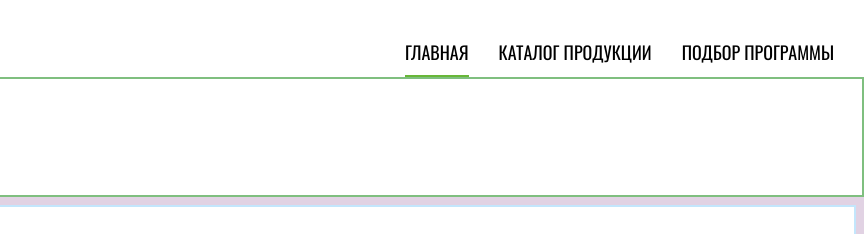
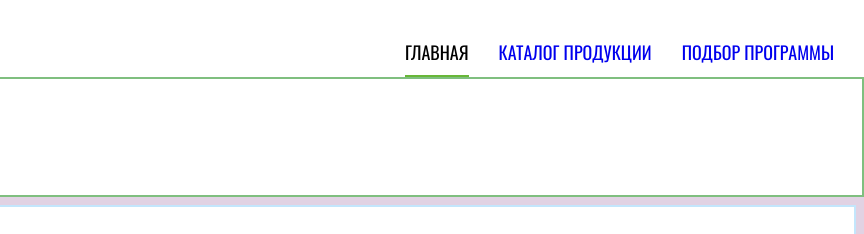
Before and after one commit to gerrymander-web/1307951-cat-energy-20, a website: page source/index.html in a window 1280 px wide. Shown: the top 234 px of the page, 416-1280 px from the left. Drawn offline with nearby package versions, Linux system fonts and the light colour scheme; files that its build step writes are made by us from their sources.

Commit message:
Добавляет ссылки в список меню навигации

```diff
--- a/source/index.html
+++ b/source/index.html
@@ -26,9 +26,15 @@
     <nav class="main-nav">
       <div class="main-nav__wrapper">
         <ul class="main-nav__list site-list">
-          <li class="site-list__item site-list__item--active">Главная</li>
-          <li class="site-list__item">Каталог продукции</li>
-          <li class="site-list__item">Подбор программы</li>
+          <li class="site-list__item site-list__item--active">
+            <a class="site-list__item-link">Главная</a>
+          </li>
+          <li class="site-list__item">
+            <a href="catalog.html" class="site-list__item-link">Каталог продукции</a>
+          </li>
+          <li class="site-list__item">
+            <a href="form.html" class="site-list__item-link">Подбор программы</a>
+          </li>
         </ul>
       </div>
     </nav>
```
